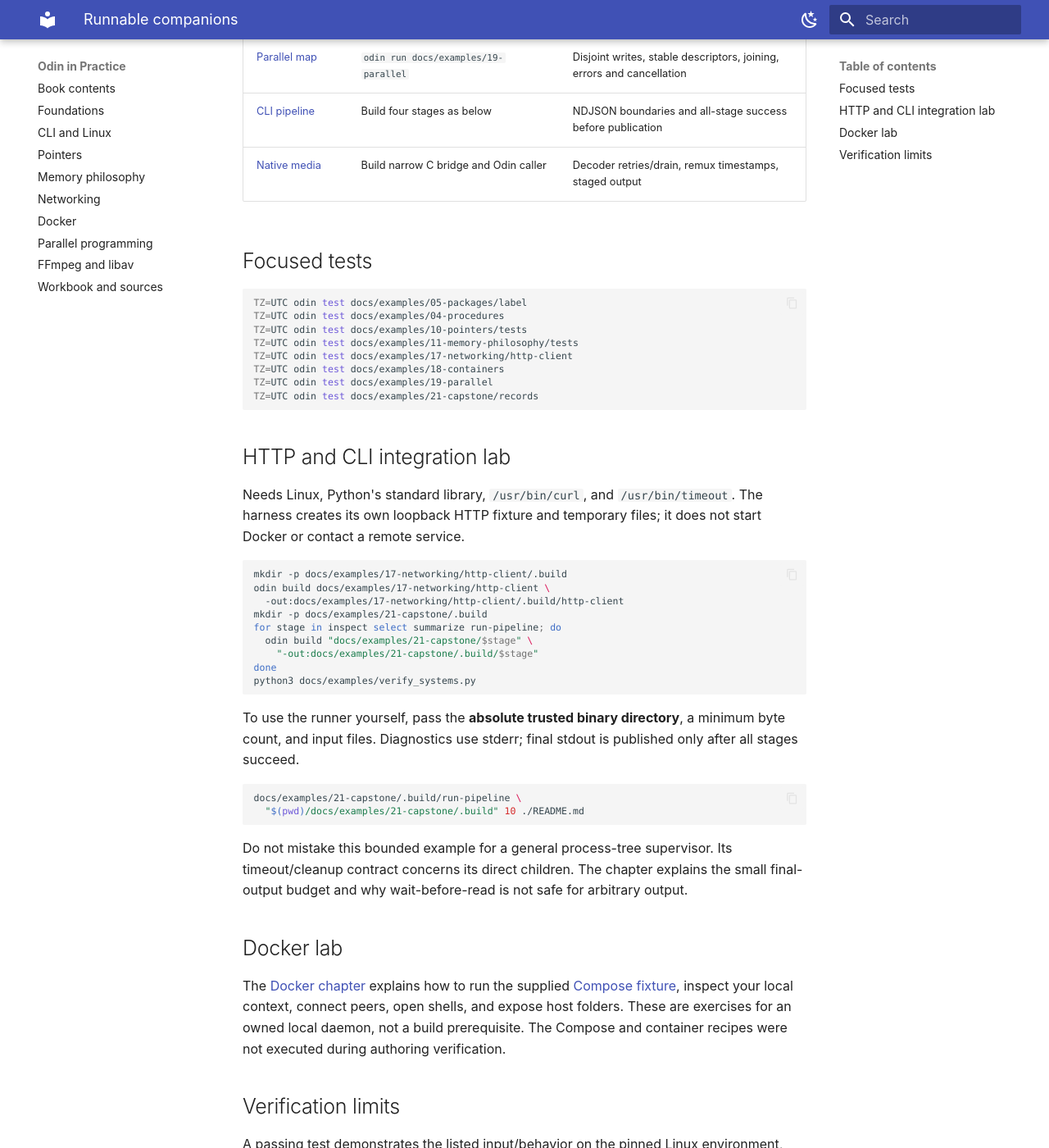
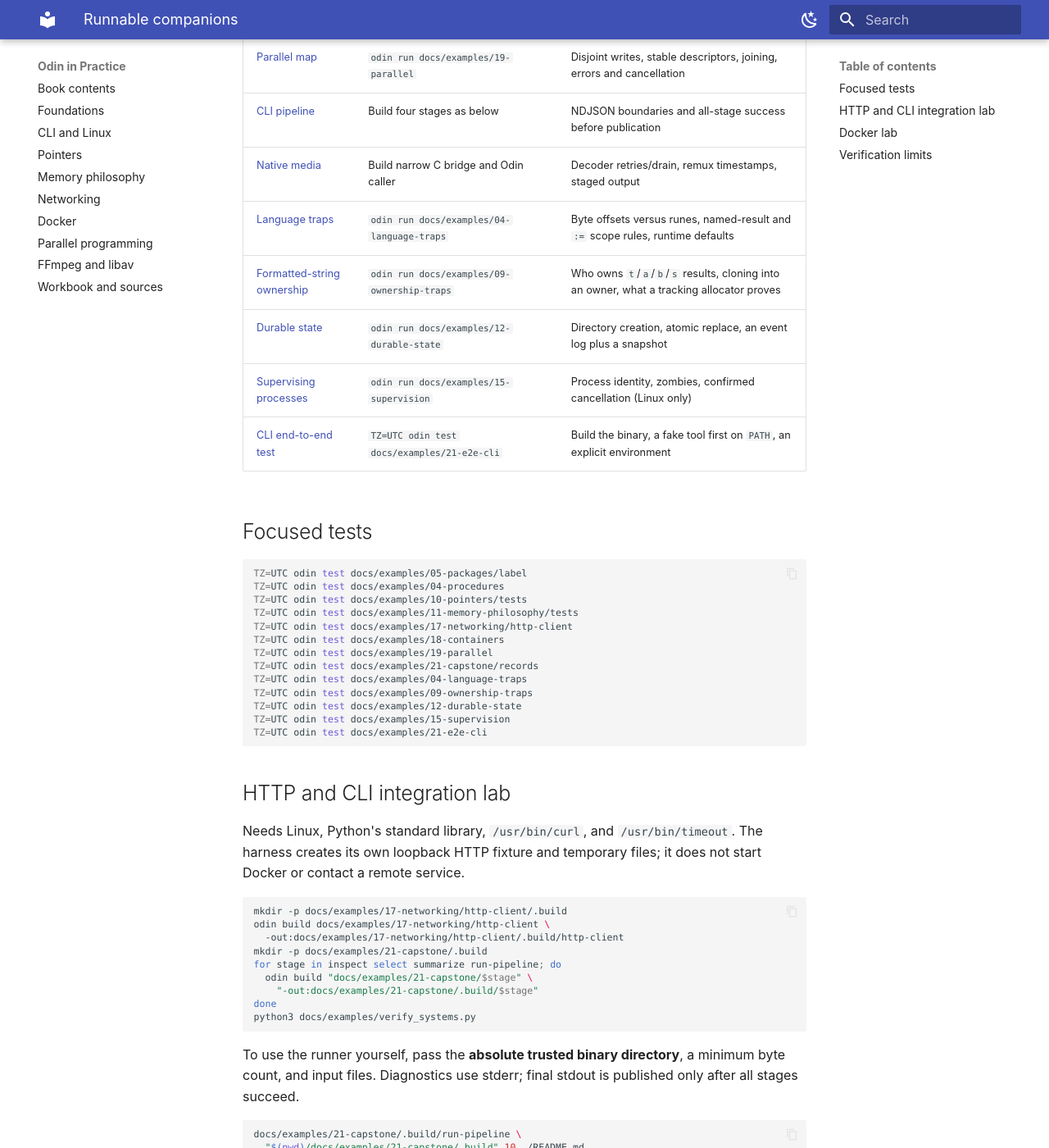
Before and after one commit to weima/odin-in-practice, an MkDocs documentation site: the page built from docs/examples/README.md, in a window 1280 px wide and 1400 px high, scrolled down 828 px. Shown: the whole window at 82% size. Built offline with MkDocs 1.6.1 and Material for MkDocs 9.7.7, drawn with Linux system fonts in a browser that asks for light colours.

Commit message:
build: run the new companion suites in just and CI
Add the five new example packages (04-language-traps, 09-ownership-traps, 12-durable-state, 15-supervision, 21-e2e-cli) to the justfile's test recipe and to the Run book Odin tests step of the Pages workflow, and list them in docs/examples/README.md. just verify passes with all of them; the workflow itself has not been run on GitHub.

````diff
--- a/docs/examples/README.md
+++ b/docs/examples/README.md
@@ -14,6 +14,11 @@ Commands below run from the repository root, with the pinned Odin compiler on `P
 | [Parallel map](19-parallel/README.md) | `odin run docs/examples/19-parallel` | Disjoint writes, stable descriptors, joining, errors and cancellation |
 | [CLI pipeline](21-capstone/run-pipeline/main.odin) | Build four stages as below | NDJSON boundaries and all-stage success before publication |
 | [Native media](26-libav-decode/README.md) | Build narrow C bridge and Odin caller | Decoder retries/drain, remux timestamps, staged output |
+| [Language traps](04-language-traps/main.odin) | `odin run docs/examples/04-language-traps` | Byte offsets versus runes, named-result and `:=` scope rules, runtime defaults |
+| [Formatted-string ownership](09-ownership-traps/main.odin) | `odin run docs/examples/09-ownership-traps` | Who owns `t`/`a`/`b`/`s` results, cloning into an owner, what a tracking allocator proves |
+| [Durable state](12-durable-state/main.odin) | `odin run docs/examples/12-durable-state` | Directory creation, atomic replace, an event log plus a snapshot |
+| [Supervising processes](15-supervision/main.odin) | `odin run docs/examples/15-supervision` | Process identity, zombies, confirmed cancellation (Linux only) |
+| [CLI end-to-end test](21-e2e-cli/cli.odin) | `TZ=UTC odin test docs/examples/21-e2e-cli` | Build the binary, a fake tool first on `PATH`, an explicit environment |
 
 ## Focused tests
 
@@ -26,6 +31,11 @@ TZ=UTC odin test docs/examples/17-networking/http-client
 TZ=UTC odin test docs/examples/18-containers
 TZ=UTC odin test docs/examples/19-parallel
 TZ=UTC odin test docs/examples/21-capstone/records
+TZ=UTC odin test docs/examples/04-language-traps
+TZ=UTC odin test docs/examples/09-ownership-traps
+TZ=UTC odin test docs/examples/12-durable-state
+TZ=UTC odin test docs/examples/15-supervision
+TZ=UTC odin test docs/examples/21-e2e-cli
 ```
 
 ## HTTP and CLI integration lab
````
Also changed, not shown: 2 other files.
